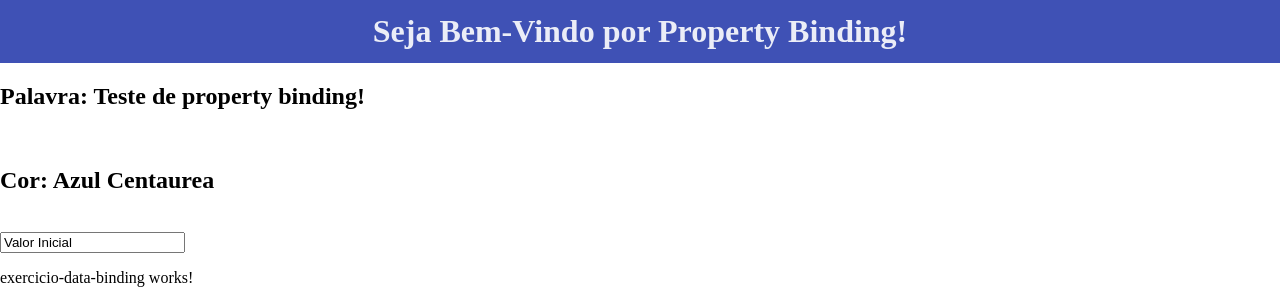
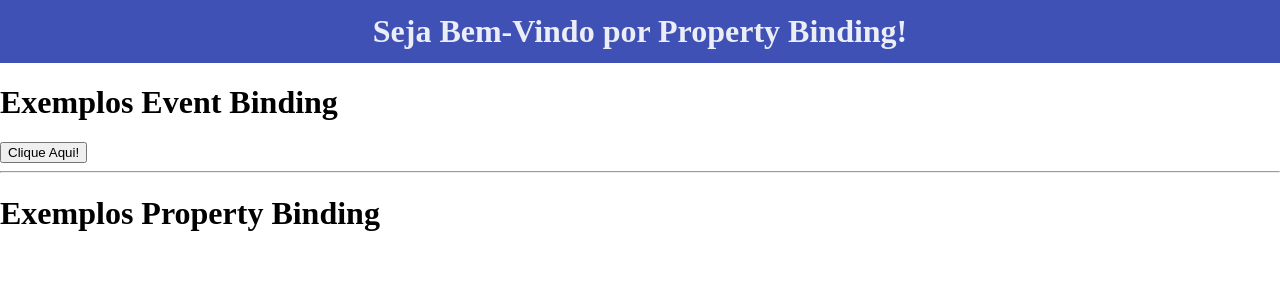
Before and after one commit to Aquinolima/Angular---Accenture2.0, an Angular app in the folder minha-aplicacao/: page / in a window 1280 px wide. Shown: the top 289 px of the page. Built offline with nearby package versions, Linux system fonts and the light colour scheme.

Commit message:
Event Binding!

```diff
--- a/minha-aplicacao/src/app/exercicio-data-binding/exercicio-data-binding.component.html
+++ b/minha-aplicacao/src/app/exercicio-data-binding/exercicio-data-binding.component.html
@@ -1,3 +1,14 @@
+<h1>Exemplos Event Binding</h1>
+
+<button (click)="fazerAlgo()">Clique Aqui!</button>
+
+
+<hr>
+
+<h1>Exemplos Property Binding</h1>
+
+<br>
+
 <h2>Palavra: {{palavra}}</h2>
 
 <br>
--- a/minha-aplicacao/src/app/exercicio-data-binding/exercicio-data-binding.component.ts
+++ b/minha-aplicacao/src/app/exercicio-data-binding/exercicio-data-binding.component.ts
@@ -22,4 +22,9 @@ export class ExercicioDataBindingComponent implements OnInit {
   getImageUrl(){
     return this.imgUrl;
   }
+
+ fazerAlgo() : void {
+   console.log('Cliquei!');
+ }
+
 }
```
